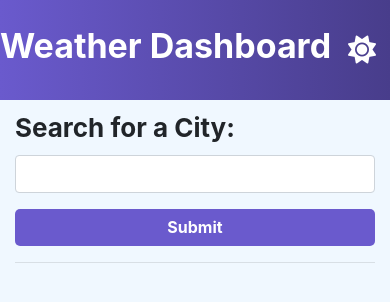
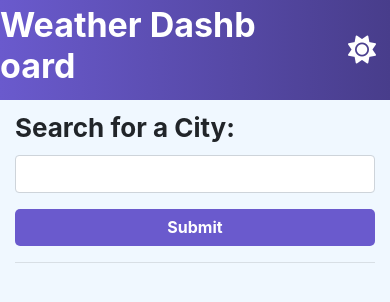
Before and after one commit to GeminiAd/weather-dashboard, a plain HTML site: page index.html in a window 390 px wide. Drawn offline with nearby package versions, Linux system fonts and the light colour scheme.

Commit message:
try to improve mobile layout

```diff
--- a/assets/css/style.css
+++ b/assets/css/style.css
@@ -170,6 +170,8 @@ i:hover {
     }
 
     h1 {
+        width: 70%;
+        line-break: anywhere;
         font-size: 34px;
     }
 
```
